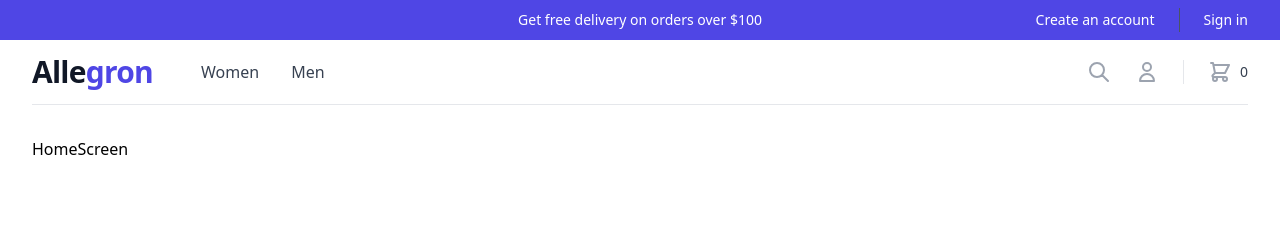
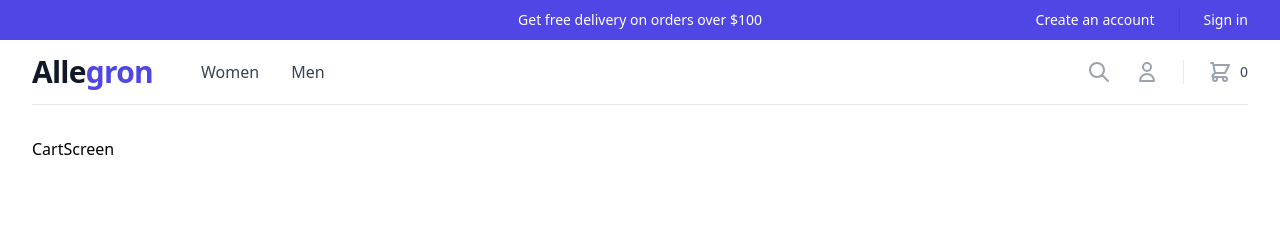
Before and after one commit to tomaszdanczak/allegron, a React (Create React App) app in the folder frontend/: page /cart in a window 1280 px wide. Shown: the top 227 px of the page. Built offline with nearby package versions, Linux system fonts and the light colour scheme.

Commit message:
Add simple routing and <CartScreen/>

```diff
--- /dev/null
+++ b/frontend/src/views/CartScreen/CartScreen.tsx
@@ -0,0 +1,3 @@
+export default function CartScreen() {
+  return <div>CartScreen</div>
+}
--- a/frontend/src/views/Root/Root.tsx
+++ b/frontend/src/views/Root/Root.tsx
@@ -1,10 +1,15 @@
 import MainTemplate from 'components/templates/MainTemplate/MainTemplate'
+import { Routes, Route } from 'react-router-dom'
+import CartScreen from 'views/CartScreen/CartScreen'
 import HomeScreen from 'views/HomeScreen/HomeScreen'
 
 function Root() {
   return (
     <MainTemplate>
-      <HomeScreen />
+      <Routes>
+        <Route path="/" element={<HomeScreen />} />
+        <Route path="/cart" element={<CartScreen />} />
+      </Routes>
     </MainTemplate>
   )
 }
```
